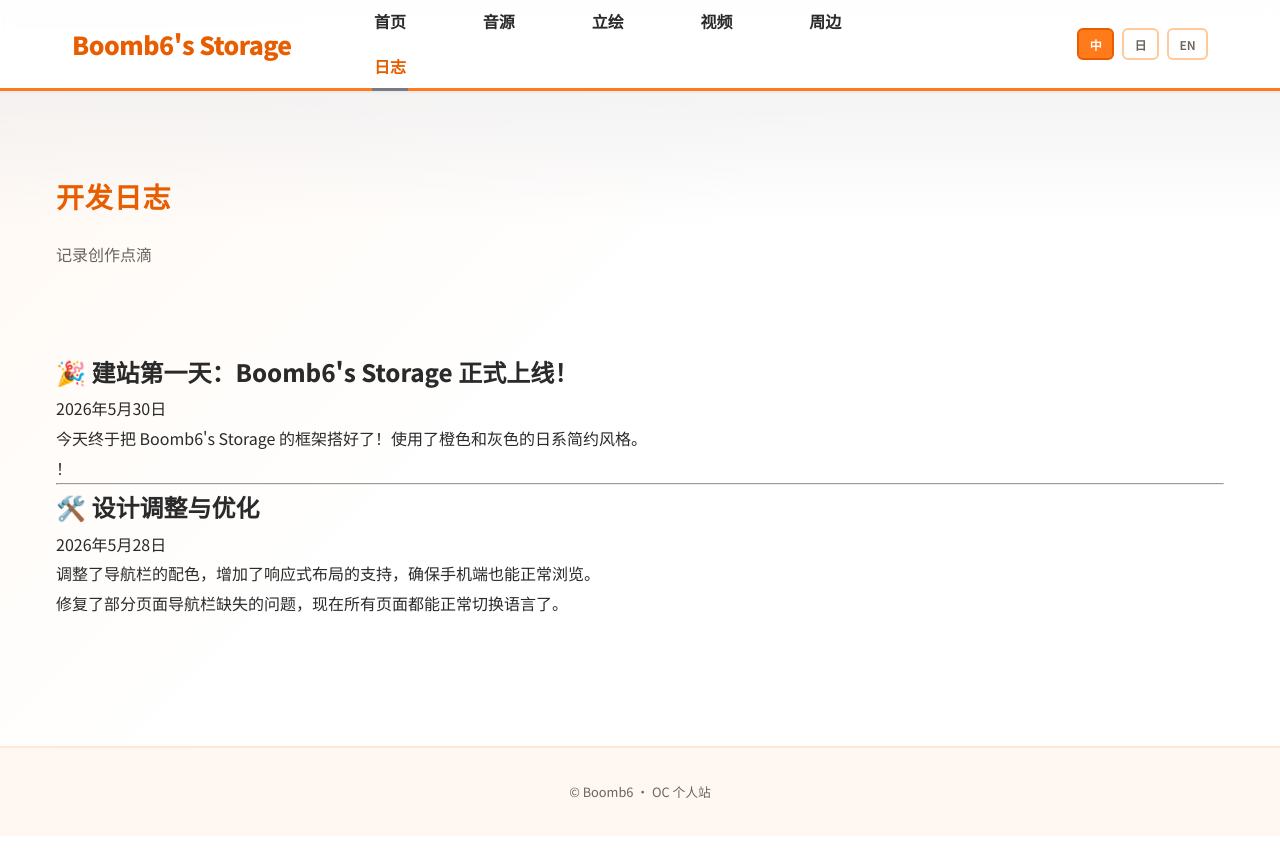
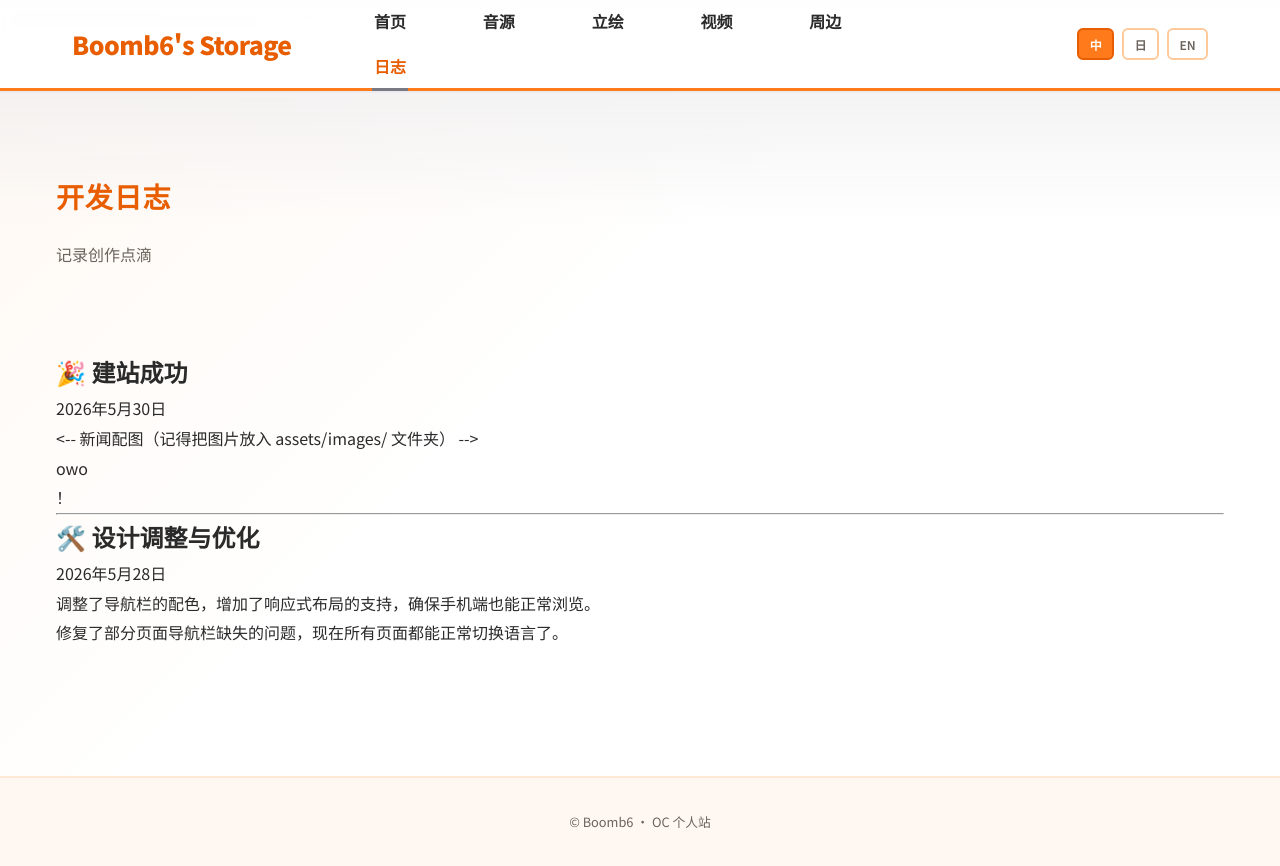
Before and after one commit to KOROSUTAIRO/Boomb6-s-Storage, a plain HTML site: page blog.html in a window 1280 px wide. Before the commit the page ends 836 px from the top, so only its background shows below. Drawn offline with Linux system fonts and the light colour scheme.

Commit message:
Add files via upload

```diff
--- a/blog.html
+++ b/blog.html
@@ -41,18 +41,18 @@
         <!-- 第一篇日志（最新，带图片） -->
         <article class="blog-post">
             <header class="post-header">
-                <h2 class="post-title">🎉 建站第一天：Boomb6's Storage 正式上线！</h2>
+                <h2 class="post-title">🎉 建站成功</h2>
                 <time class="post-date" datetime="2026-05-30">2026年5月30日</time>
             </header>
 
-            <!-- 新闻配图（记得把图片放入 assets/images/ 文件夹） -->
+            <-- 新闻配图（记得把图片放入 assets/images/ 文件夹） -->
             <figure class="post-image">
                 <img src="assets/images/blog-01.jpg" alt="建站庆祝插画" loading="lazy" onerror="this.style.display='none'">
                 <figcaption></figcaption>
             </figure>
 
             <div class="post-content">
-                <p class="post-lead">今天终于把 Boomb6's Storage 的框架搭好了！使用了橙色和灰色的日系简约风格。</p>
+                <p class="post-lead">owo</p>
                 <p>！</p>
             </div>
         </article>
```
